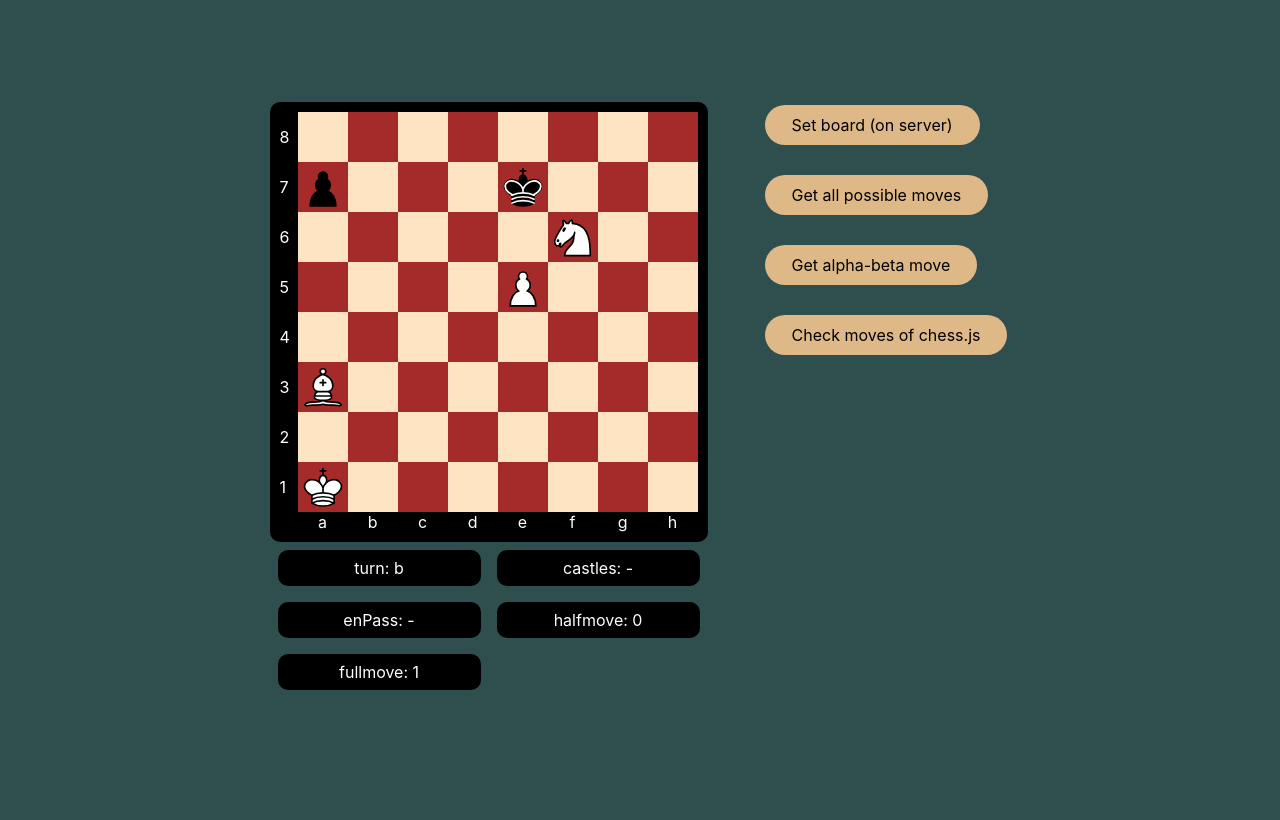
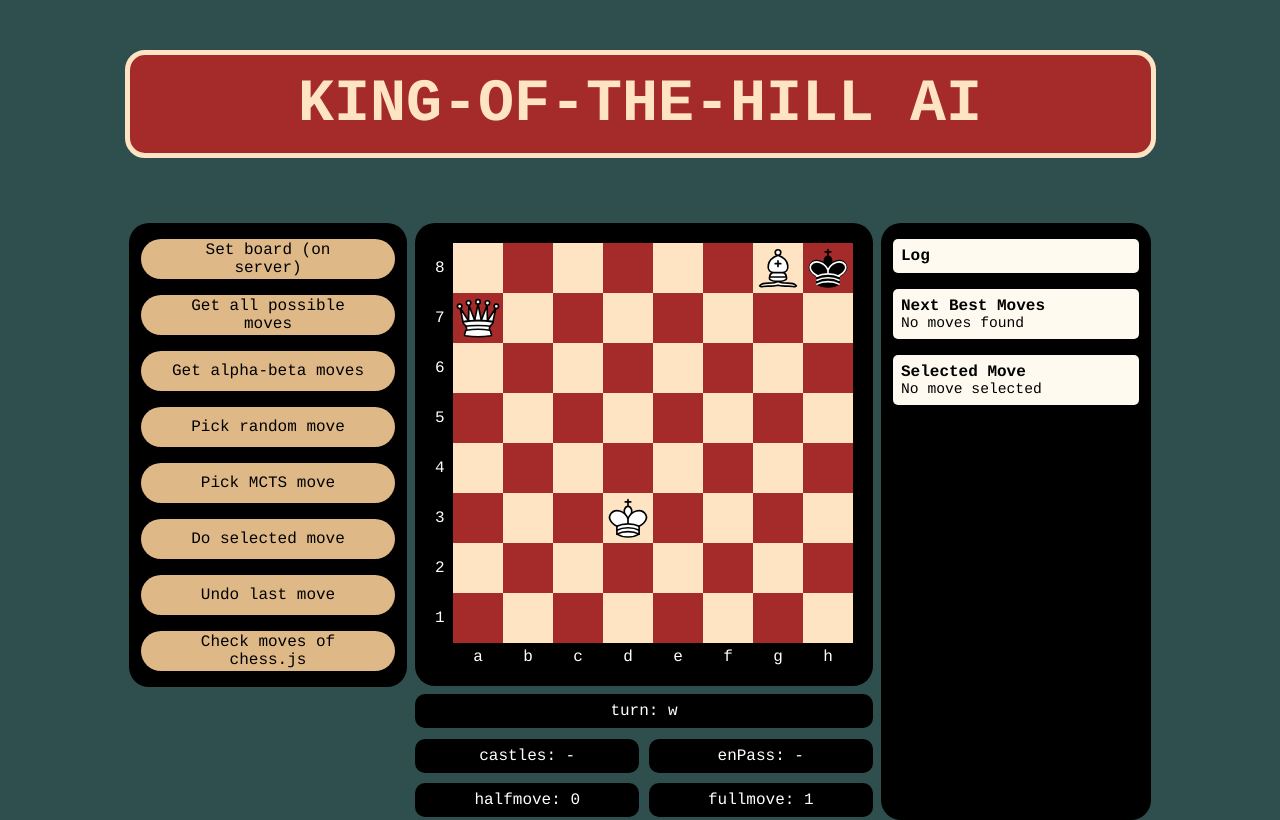
Before and after one commit to samchamani/king-of-the-hill-ai, a React (Create React App) app: page / in a window 1280 px wide. Built offline with nearby package versions, Linux system fonts and the light colour scheme.

Commit message:
more buttons for api calls and cooler look

```diff
--- a/src/App.tsx
+++ b/src/App.tsx
@@ -2,35 +2,52 @@ import * as React from "react";
 import { Board } from "./View/Board";
 import { API } from "./API";
 import { Chess } from "chess.js";
+import { Data } from "./View/Data";
 
-/**
- * API of python chess engine
- */
 let api = new API();
 
-export type initResp = {
+export type boardResp = {
   board: string;
 };
 
-export type alphaBetaResp = {
-  move: string;
+export type move = {
+  toString: string;
+  type: string;
+  from: number | string;
+  to: number | string;
+  enemy?: number | string;
+  double?: string;
+  promoType?: string;
+};
+
+export type movesResp = {
+  depth: number;
+  moves: move[];
   value: number;
-  depth: number;
+};
+
+export type moveResp = {
+  move: move;
 };
 
 /**
  * WebSocket of game server
  */
 // const ws = new WebSocket("")
-// 'rnbqkbnr/pppppppp/8/8/8/8/PPPPPPPP/RNBQKBNR w KQkq - 0 1'
-// 'r1br2k1/pppp1pp1/7p/2b1p3/2Pn4/4QN2/PP2PPBP/RN3RK1 w - - 0 1'
-// '8/p3k3/5N2/4P3/8/B7/8/K7 b - - 0 1'
-//  '8/6k1/8/8/8/8/1K6/8 w - - 0 1'
-const PlaceHolderIncomingFEN = "8/p3k3/5N2/4P3/8/B7/8/K7 b - - 0 1";
+// rnbqkbnr/pppppppp/8/8/8/8/PPPPPPPP/RNBQKBNR w KQkq - 0 1
+// r1br2k1/pppp1pp1/7p/2b1p3/2Pn4/4QN2/PP2PPBP/RN3RK1 w - - 0 1
+// 8/p3k3/5N2/4P3/8/B7/8/K7 b - - 0 1
+// 8/6k1/8/8/8/8/1K6/8 w - - 0 1
+// 6Bk/Q7/8/8/8/3K4/8/8 w - - 0 1
+// 6Bk/Q7/8/8/8/K7/8/8 w - - 0 1
+const PlaceHolderIncomingFEN = "6Bk/Q7/8/8/8/3K4/8/8 w - - 0 1";
 
 function App() {
   const [board, setBoard] = React.useState(PlaceHolderIncomingFEN);
-  const nextBestMove = React.useRef({});
+  const [infoLog, setInfoLog] = React.useState("");
+  const nextBestMoves = React.useRef<movesResp>();
+  const selectedMove = React.useRef<move>();
+  const lastMovePos = React.useRef<move>();
 
   async function initBoard() {
     const resp = await api.post(
@@ -40,7 +57,7 @@ function App() {
       })
     );
     console.log(resp);
-    if (resp && isInitResp(resp)) setBoard(resp.board);
+    if (resp && isBoardResp(resp)) setBoard(resp.board);
   }
 
   async function getMoves() {
@@ -49,29 +66,50 @@ function App() {
 
   async function alphaBeta(seconds: number) {
     let depth = 1;
-    let alpha = -10000;
-    let beta = 10000;
     const end = Date.now() + seconds * 1000;
+    setInfoLog("...Looking for good moves...\n" + infoLog);
     console.log("...Looking for good moves...");
     let timeout = setTimer(seconds);
     while (Date.now() < end - 500) {
-      const resp = await api.post(
-        "http://127.0.0.1:5000/alphabeta",
-        JSON.stringify({
-          depth: depth,
-          alpha: alpha,
-          beta: beta,
-          stopTime: end,
-        })
+      const resp = await api.post("http://127.0.0.1:5000/alphabeta", JSON.stringify({ depth: depth, stopTime: end }));
+      if (resp && isAlphaBetaResp(resp)) {
+        nextBestMoves.current = resp;
+        setInfoLog("new best moves!\n" + infoLog);
+        console.log(
+          nextBestMoves.current.moves.map((move) => move.toString),
+          `\nvalue: ${nextBestMoves.current.value}\ndepth: ${nextBestMoves.current.depth}`
         );
-      if (resp && isAlphaBetaResp(resp)) {
-        nextBestMove.current = resp;
-        console.log(nextBestMove.current);
+        if (nextBestMoves.current.value === 10000 || nextBestMoves.current.value === -10000) break;
       }
       depth += 1;
     }
     clearTimeout(timeout);
+    setInfoLog("Alpha-Beta is done\n" + infoLog);
     console.log("Done");
+  }
+
+  async function doMove() {
+    if (!selectedMove.current) {
+      console.log("No move selected!");
+      setInfoLog("No moves selected!\n" + infoLog);
+      return;
+    }
+    const resp = await api.post("http://127.0.0.1:5000/doMove", JSON.stringify({ move: selectedMove.current }));
+    if (resp && isBoardResp(resp)) {
+      lastMovePos.current = selectedMove.current;
+      setBoard(resp.board);
+    }
+    console.log("executed move");
+    setInfoLog("Executing selected move!\n" + infoLog);
+    selectedMove.current = undefined;
+    nextBestMoves.current = undefined;
+  }
+
+  async function undoMove() {
+    const resp = await api.get("http://127.0.0.1:5000/undoLastMove");
+    setInfoLog("Undoing last move!\n" + infoLog);
+    console.log("Undoing last move: ", resp);
+    if (resp && isBoardResp(resp)) setBoard(resp.board);
   }
 
   function getChessJSMoves() {
@@ -85,10 +123,41 @@ function App() {
     }, seconds * 1000);
   }
 
+  function pickRandomMove() {
+    if (!nextBestMoves.current) {
+      console.log("No moves available!");
+      return;
+    }
+    if (nextBestMoves.current.moves.length === 1) {
+      selectedMove.current = nextBestMoves.current.moves[0];
+    } else {
+      selectedMove.current = nextBestMoves.current.moves[Math.floor(Math.random() * nextBestMoves.current.moves.length)];
+    }
+    console.log("picked", selectedMove.current);
+  }
+
+  async function pickMCTSMove(seconds: number) {
+    if (!nextBestMoves.current) {
+      console.log("No moves available!");
+      return;
+    }
+    if (nextBestMoves.current.moves.length === 1) {
+      console.log("Only one move available!");
+      selectedMove.current = nextBestMoves.current.moves[0];
+    } else {
+      const end = Date.now() + seconds * 1000;
+      console.log("...Looking for best of best moves according to MCTS...");
+      const resp = await api.post("http://127.0.0.1:5000/mcts", JSON.stringify({ stopTime: end }));
+      console.log(resp);
+      if (resp && isMoveResp(resp)) selectedMove.current = resp.move;
+    }
+  }
+
   return (
+    <>
+      <div className="title">{"KING-OF-THE-HILL AI"}</div>
       <div className="chess-ui">
-      <Board board={board} />
-      <div>
+        <div className="buttons">
           <div className="button" onClick={async () => initBoard()}>
             {"Set board (on server)"}
           </div>
@@ -96,22 +165,45 @@ function App() {
             {"Get all possible moves"}
           </div>
           <div className="button" onClick={async () => alphaBeta(10)}>
-          {"Get alpha-beta move"}
+            {"Get alpha-beta moves"}
+          </div>
+          <div className="button" onClick={async () => pickRandomMove()}>
+            {"Pick random move"}
+          </div>
+          <div className="button" onClick={async () => pickMCTSMove(5)}>
+            {"Pick MCTS move"}
+          </div>
+          <div className="button" onClick={async () => doMove()}>
+            {"Do selected move"}
+          </div>
+          <div className="button" onClick={async () => undoMove()}>
+            {"Undo last move"}
           </div>
           <div className="button" onClick={() => getChessJSMoves()}>
             {"Check moves of chess.js"}
           </div>
         </div>
+        <Board board={board} lastMovePos={lastMovePos.current} />
+        <div className="data">
+          <Data label="Log" content={infoLog} />
+          <Data label="Next Best Moves" content={nextBestMoves.current ? nextBestMoves.current.moves.map((o) => o.toString).join("\n") : "No moves found"} />
+          <Data label="Selected Move" content={selectedMove.current ? selectedMove.current.toString : "No move selected"} />
         </div>
+      </div>
+    </>
   );
 }
 
 export default App;
 
-function isInitResp(resp: any): resp is initResp {
+function isBoardResp(resp: any): resp is boardResp {
   return "board" in resp;
 }
 
-function isAlphaBetaResp(resp: any): resp is alphaBetaResp {
-  return "move" in resp && "value" in resp && "depth" in resp;
+function isAlphaBetaResp(resp: any): resp is movesResp {
+  return "moves" in resp && "value" in resp && "depth" in resp;
 }
+
+function isMoveResp(resp: any): resp is moveResp {
+  return "move" in resp;
+}
--- a/src/View/Board.css
+++ b/src/View/Board.css
@@ -1,18 +1,15 @@
 .game-state {
   position: relative;
-  padding: 27px;
 }
 
 .chess-board-and-figures {
   width: fit-content;
-  padding: 10px;
+  padding: 20px;
   background-color: black;
   box-sizing: border-box;
-  border-radius: 10px;
+  border-radius: 20px;
   display: flex;
   height: fit-content;
-  align-self: center;
-  margin: auto;
 }
 
 .chess-board-col-letters {
@@ -26,6 +23,8 @@
   justify-content: center;
   height: 18px;
   align-items: center;
+  padding-top: 10px;
+  box-sizing: border-box;
 }
 
 .chess-board-row {
@@ -57,13 +56,15 @@
 
 .state-data-container {
   display: grid;
-  grid-template-columns: 50% 50%;
+  grid-template-columns: 49% 49%;
+  gap: 2%;
+  margin: 4px 0;
 }
 .state-data {
   background: black;
   color: white;
   padding: 8px;
   border-radius: 10px;
-  margin: 8px;
+  margin: 4px 0;
   text-align: center;
 }
--- a/src/View/Board.tsx
+++ b/src/View/Board.tsx
@@ -3,6 +3,7 @@ import { BoardRow } from "./BoardRow";
 import { Figures } from "./Figures";
 import "./Board.css";
 import { figType } from "./Figure";
+import { move } from "../App";
 
 const LETTERS = ["a", "b", "c", "d", "e", "f", "g", "h"];
 
@@ -11,6 +12,7 @@ const LETTERS = ["a", "b", "c", "d", "e", "f", "g", "h"];
  */
 export interface BoardProps {
   board: string;
+  lastMovePos: move | undefined;
 }
 
 export const Board = (props: BoardProps) => {
@@ -48,10 +50,10 @@ export const Board = (props: BoardProps) => {
           {rows}
           <div className="chess-board-col-letters">{colLetters}</div>
         </div>
-        <Figures board={board} />
+        <Figures board={board} lastMovePos={props.lastMovePos} />
       </div>
       <div className="state-data-container">
-        <div className="state-data">{`turn: ${splittedFEN[1]}`}</div>
+        <div className="state-data" style={{ gridColumnStart: 1, gridColumnEnd: 3 }}>{`turn: ${splittedFEN[1]}`}</div>
         <div className="state-data">{`castles: ${splittedFEN[2]}`}</div>
         <div className="state-data">{`enPass: ${splittedFEN[3]}`}</div>
         <div className="state-data">{`halfmove: ${splittedFEN[4]}`}</div>
--- /dev/null
+++ b/src/View/Data.css
@@ -0,0 +1,18 @@
+.data-object {
+  width: 100%;
+  background: floralwhite;
+  margin: 8px 0;
+  border-radius: 5px;
+  padding: 8px;
+  box-sizing: border-box;
+}
+
+.data-lable {
+  font-weight: bold;
+}
+
+.data-content {
+  max-height: 80px;
+  overflow: auto;
+  font-size: 11pt;
+}
--- /dev/null
+++ b/src/View/Data.tsx
@@ -0,0 +1,16 @@
+import React from "react";
+import "./Data.css";
+
+export interface DataProps {
+  label: string;
+  content: string;
+}
+
+export const Data = (props: DataProps) => {
+  return (
+    <div className="data-object">
+      <div className="data-lable">{props.label}</div>
+      <div className="data-content">{props.content}</div>
+    </div>
+  );
+};
--- a/src/View/Figure.tsx
+++ b/src/View/Figure.tsx
@@ -1,4 +1,5 @@
 import * as React from "react";
+import { move } from "../App";
 
 export type figType = "K" | "k" | "Q" | "q" | "B" | "b" | "N" | "n" | "R" | "r" | "P" | "p" | "";
 
@@ -14,6 +15,8 @@ export interface FigureProps {
    * Zahl von 1-8
    */
   row: number;
+
+  lastMovePos: move | undefined;
 }
 
 export const Figure = (props: FigureProps) => {
@@ -22,7 +25,15 @@ export const Figure = (props: FigureProps) => {
     left: (props.col - 1) * 50,
   };
 
-  return <div className={`chess-figure ${props.fig.toLowerCase() + isWhite(props.fig)}`} style={posStyles} />;
+  const oldCol = props.lastMovePos ? ((props.lastMovePos.from as number) % 8) + 1 : props.col;
+  const oldRow = props.lastMovePos ? ((props.lastMovePos.from as number) - (oldCol - 1)) / 8 + 1 : props.row;
+  const [pos, setPos] = React.useState({ top: (oldRow - 1) * 50, left: (oldCol - 1) * 50 });
+
+  React.useEffect(() => {
+    setTimeout(() => setPos(posStyles), 100);
+  }, []);
+
+  return <div className={`chess-figure ${props.fig.toLowerCase() + isWhite(props.fig)}`} style={pos} />;
 };
 
 function isWhite(str: string): string {
--- a/src/View/Figures.css
+++ b/src/View/Figures.css
@@ -10,7 +10,7 @@
   background-position: 50%;
   background-repeat: no-repeat;
   position: absolute;
-  transition: top 0.2s, left 0.2s;
+  transition: top 0.3s, left 0.3s;
 }
 
 .chess-figure.kwhite {
--- a/src/View/Figures.tsx
+++ b/src/View/Figures.tsx
@@ -1,9 +1,11 @@
 import * as React from "react";
 import "./Figures.css";
 import { figType, Figure } from "./Figure";
+import { move } from "../App";
 
 export interface FiguresProps {
   board: figType[][];
+  lastMovePos: move | undefined;
 }
 
 export const Figures = (props: FiguresProps) => {
@@ -12,7 +14,8 @@ export const Figures = (props: FiguresProps) => {
     const rowNumber = parseInt(row) + 1;
     for (const col in props.board[row]) {
       const colNumber = parseInt(col) + 1;
-      figureList.push(<Figure key={props.board[row][col] + colNumber + rowNumber} fig={props.board[row][col]} col={colNumber} row={rowNumber} />);
+      if (props.board[row][col] !== "")
+        figureList.push(<Figure key={props.board[row][col] + colNumber + rowNumber} fig={props.board[row][col]} col={colNumber} row={rowNumber} lastMovePos={props.lastMovePos} />);
     }
   }
 
--- a/src/index.css
+++ b/src/index.css
@@ -1,7 +1,6 @@
 body {
   margin: 0;
-  font-family: -apple-system, BlinkMacSystemFont, "Segoe UI", "Roboto", "Oxygen", "Ubuntu", "Cantarell", "Fira Sans", "Droid Sans", "Helvetica Neue",
-    sans-serif;
+  font-family: "Courier";
   -webkit-font-smoothing: antialiased;
   -moz-osx-font-smoothing: grayscale;
 }
@@ -22,26 +21,36 @@ body,
 
 #root {
   display: flex;
-  justify-content: center;
   align-items: center;
+  flex-direction: column;
 }
 
 .chess-ui {
   display: flex;
 }
+.buttons {
+  display: flex;
+  flex-direction: column;
+  align-items: flex-end;
+  padding: 8px 12px;
+  height: fit-content;
+  border-radius: 20px;
+  background-color: black;
+  margin: 0 8px;
+}
 
 .button {
   background: burlywood;
   height: 40px;
-  width: fit-content;
-  margin: auto;
   display: flex;
   justify-content: center;
   align-items: center;
   padding: 0px 27px;
   border-radius: 20px;
-  margin: 30px;
   cursor: pointer;
+  margin: 8px 0;
+  width: 200px;
+  text-align: center;
 }
 
 .button:hover {
@@ -51,3 +60,29 @@ body,
 .button:active {
   background-color: darksalmon;
 }
+
+.data {
+  display: flex;
+  flex-direction: column;
+  align-items: flex-end;
+  padding: 8px 12px;
+  border-radius: 20px;
+  background-color: black;
+  width: 270px;
+  margin: 0 8px;
+  box-sizing: border-box;
+}
+
+.title {
+  margin: 50px 30px 65px;
+  font-size: 60px;
+  font-family: "Courier";
+  font-weight: bold;
+  background: brown;
+  border: bisque 5px solid;
+  padding: 15px;
+  width: 991px;
+  text-align: center;
+  color: bisque;
+  border-radius: 20px;
+}
```
Lines whose indentation alone changed are shown as unchanged.
